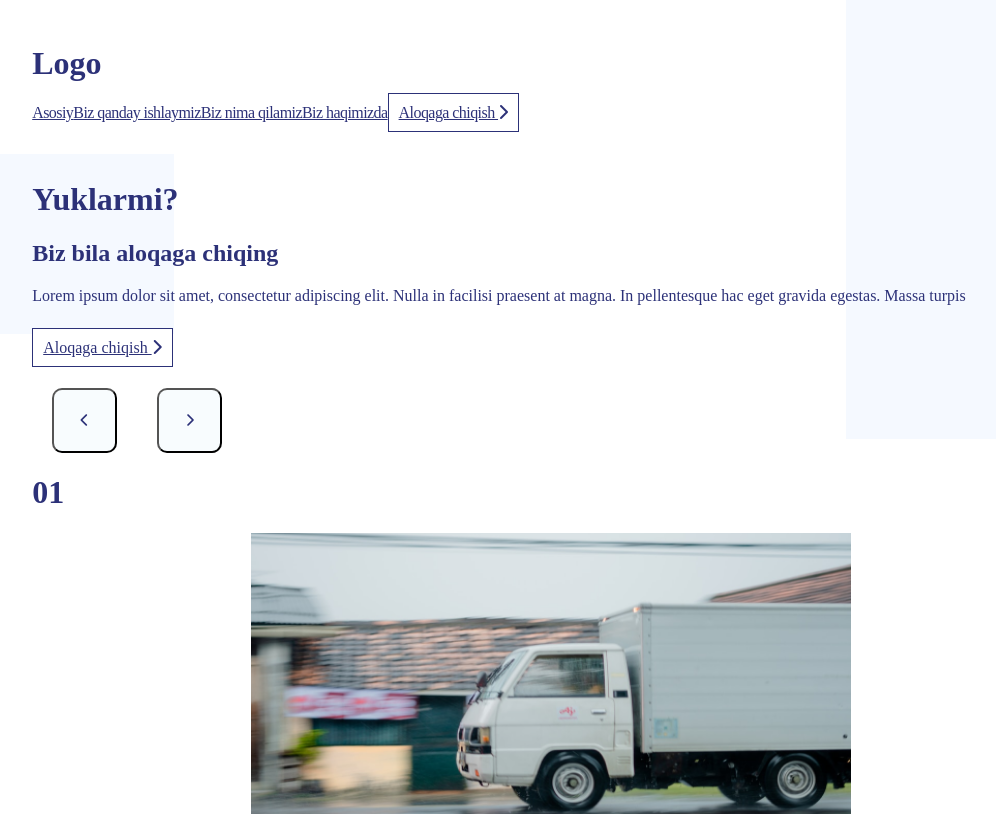
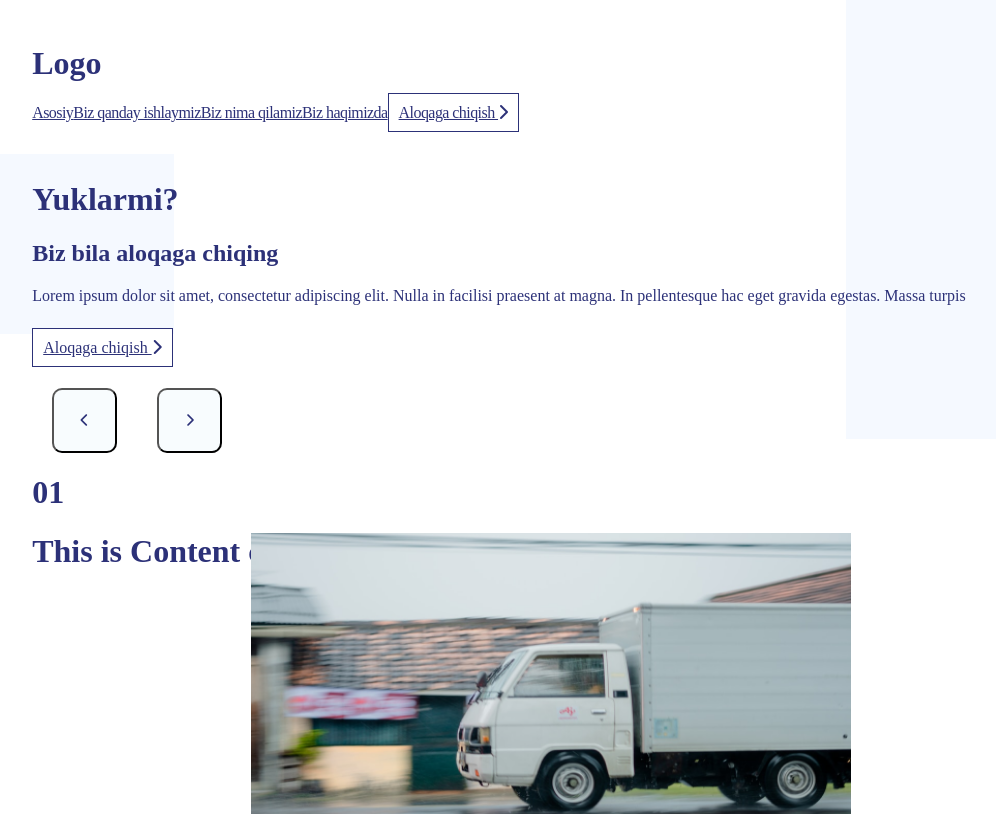
Before and after one commit to hakimov-dev/truck-service-landing, a Vue app: page / in a window 1280 px wide. Shown: the top 814 px of the page, without its empty margins (39-1035 px from the left). Built offline with nearby package versions, Linux system fonts and the light colour scheme; the HTML template or start-up script is replaced by a standard one.

Commit message:
Import content in Landing

```diff
--- a/src/components/Content/index.vue
+++ b/src/components/Content/index.vue
@@ -10,6 +10,4 @@ export default {
 }
 </script>
 
-<style lang="scss" scoped>
-
-</style>
+<style scoped></style>
--- a/src/views/Landing.vue
+++ b/src/views/Landing.vue
@@ -1,13 +1,15 @@
 <template>
    <Header />
+   <Content />
 </template>
 
 <script>
 import Header from '@/components/Header'
+import Content from '@/components/Content'
 export default {
   name: 'Landing',
   components: {
-    Header
+    Header, Content
   }
 }
 </script>
```
